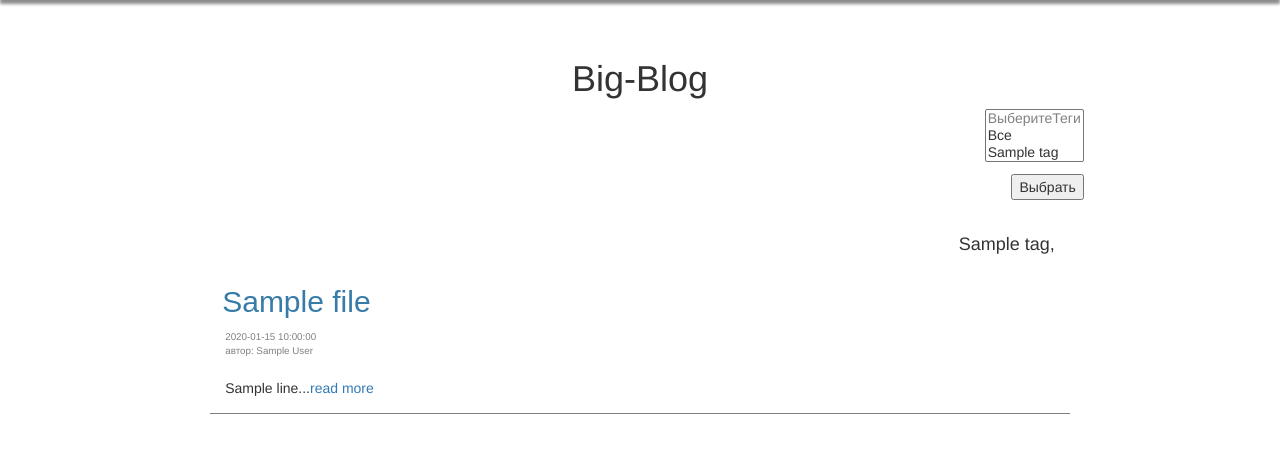
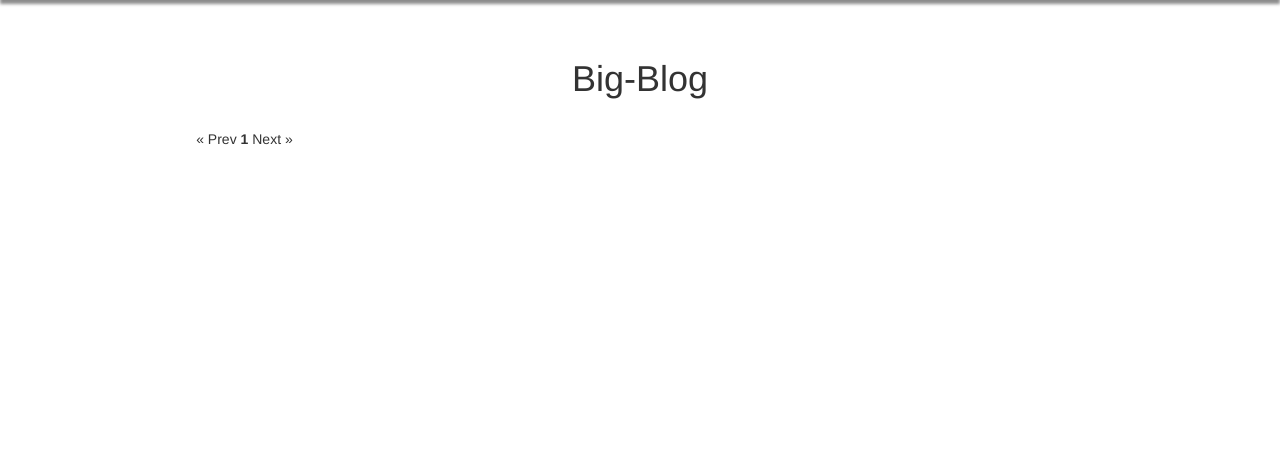
Before and after one commit to rrLero/git-blog, a Flask app: template templates/blog.html in a window 1280 px wide. Shown: the part 60-513 px from the top of the page. Run offline with Flask 2, Linux system fonts and the light colour scheme; the visitor is signed in with stand-in values (Sample User, id 1); the template is opened without the code that fills it: most values are stand-ins (such as "Sample title", 1, 10 or a date in 2020); some libraries are stand-ins or nearby versions.

Commit message:
Добавил, пагинацию - убрал сортировку по тегам (не нравится как сделана), поубирал ненужный код и вообще, немного оптимизировал

```diff
--- a/app.py
+++ b/app.py
@@ -3,6 +3,7 @@ from flask import Flask, render_template, request, session, flash, redirect, url
 import datetime
 import json
 import requests
+import math
 from datetime import timedelta
 from flask import make_response, request, current_app
 from functools import update_wrapper
@@ -84,7 +85,7 @@ def get_file(git_name, git_repository):
     f = open('static/%s.txt' % git_name, 'w')
     f.close()
     list_git_files = []
-    git_objects = requests.get('https://api.github.com/repos/%s/%s/contents/posts/' % (git_name, git_repository))
+    git_objects = requests.get('https://api.github.com/repos/%s/%s/contents/posts/' % (git_name, git_repository), auth=('rrlero', '7M7T9nHH'))
     git_objects = git_objects.json()
     if str(type(git_objects)) == "<class 'dict'>":
         session['logged_in'] = False
@@ -139,6 +140,74 @@ def test_string(test):
         return 'author', test[test.find('author:')+len('author:'):].strip()
 
 
+# Получение данных из файла, если такой есть
+def try_file(git_name):
+    f = open('static/%s.txt' % git_name)
+    temp = f.readline()
+    if temp:
+        file = sorted(json.loads(temp), key=lambda d: d['date'], reverse=True)
+        return file
+    else:
+        return False
+
+
+# Функция для получения списка тем из постов
+def get_tags(file):
+    tags = []
+    for i in file:
+        for j in i['tags']:
+            tags.append(j)
+    tags = list(set(tags))
+    return tags
+
+
+# Получение данных для пагинации исходя из количество постов на странице, количества постов, и текущей страницы
+class Pagination:
+    def __init__(self, per_page, page, count):
+        self.per_page = per_page
+        self.page = page
+        self.count = count
+        self.first_post = self.per_page * (self.page - 1)
+        self.last_post = self.per_page * (self.page - 1) + self.per_page - 1
+        if self.last_post >= count - 1:
+            self.last_post = count - 1
+        if self.first_post > 1:
+            self.has_prev = True
+        else:
+            self.has_prev = False
+        if self.page < math.ceil(self.count/self.per_page):
+            self.has_next = True
+        else:
+            self.has_next = False
+        if self.page > 1:
+            self.prev_num = page - 1
+        else:
+            self.prev_num = False
+        if self.page < math.ceil(self.count/self.per_page):
+            self.next_num = self.page + 1
+        else:
+            self.next_num = False
+
+    def first_post(self):
+        return self.first_post
+
+    def last_post(self):
+        return self.last_post
+
+    def has_prev(self):
+        return self.has_prev
+
+    def has_next(self):
+        return self.has_next
+pag = Pagination(3,3,7)
+print(pag.last_post)
+print(pag.first_post)
+print(pag.next_num)
+print(pag.prev_num)
+print(pag.has_prev)
+print(pag.has_next)
+
+
 # начальная страница
 @app.route('/index')
 @app.route('/')
@@ -175,37 +244,22 @@ def page_not_found(e):
     return render_template('not_found.html'), 404
 
 
-@app.route('/<git_name>/<git_repository_blog>/', methods=['GET', 'POST'])
-def blog(git_name, git_repository_blog, sort=None):
-    if request.method == 'GET':
-        sort = request.args.get('tag')
-        if sort == 'None':
-            sort = None
+@app.route('/<git_name>/<git_repository_blog>/<int:page>/')
+@app.route('/<git_name>/<git_repository_blog>/')
+def blog(git_name, git_repository_blog, page=1):
     session['logged_in'] = True
     # Если существует файл с данными то обращается к файлу если нет то берет с гита
-    f = open('static/%s.txt' % git_name)
-    temp = f.readline()
-    if temp:
-        file = sorted(json.loads(temp), key=lambda d: d['date'], reverse=True)
-    # Получаем список тегов для отфильтровки на странице
-        tags = []
-        for i in file:
-            for j in i['tags']:
-                tags.append(j)
-        tags = list(set(tags))
-        f.close()
+    if try_file(git_name):
+        file = try_file(git_name)
+        paginate = Pagination(3, page, len(file))
         return render_template('blog.html', git_name=git_name, git_repository_blog=git_repository_blog, file=file,
-                               tags=tags, sort=sort)
+                               paginate=paginate, page=page)
     else:
         file = get_file(git_name, git_repository_blog)
     if file:
-        # Получаем список тегов для отфильтровки на странице
-        tags = []
-        for i in file:
-            for j in i['tags']:
-                tags.append(j)
-        tags = list(set(tags))
-        return render_template('blog.html', git_name=git_name, git_repository_blog=git_repository_blog, file=file, tags=tags, sort=sort)
+        paginate = Pagination(3, page, len(file))
+        return render_template('blog.html', git_name=git_name, git_repository_blog=git_repository_blog, file=file,
+                               paginate=paginate, page=page)
     else:
         session['logged_in'] = False
         flash('No such name or repository or both')
@@ -213,12 +267,12 @@ def blog(git_name, git_repository_blog, sort=None):
 
 
 # берет конкретный пост и отображает его при нажатии на readmore
-@app.route('/<git_name>/<git_repository_blog>/post/<title>/')
-def post(git_name, git_repository_blog, title):
+@app.route('/<git_name>/<git_repository_blog>/<int:page>/post/<title>/')
+def post(git_name, git_repository_blog, title, page=1):
     f = open('static/%s.txt' % git_name)
     temp = f.readline()
     file = sorted(json.loads(temp), key=lambda d: d['date'], reverse=True)
-    return render_template('post.html', file=file, title=title, git_repository_blog=git_repository_blog, git_name=git_name)
+    return render_template('post.html', file=file, title=title, git_repository_blog=git_repository_blog, git_name=git_name, page=page)
 
 
 # Апи отдает данные с гита
--- a/templates/blog.html
+++ b/templates/blog.html
@@ -1,46 +1,24 @@
 {% extends "base.html" %}
 {% block body %}
-    <div align="right">
-        <form action="{{ url_for('blog' , git_name=git_name, git_repository_blog=git_repository_blog) }}" method="get">
-        <p><select size="3" multiple name="tag">
-        <option disabled>ВыберитеТеги</option>
-        <option value="None">Все</option>
-        {% for tag in tags %}
-        <option value="{{ tag }}" >{{ tag }}</option>
-        {% endfor %}
-        </select>
-        <p><input type="submit" value="Выбрать"></p>
-        </form>
-    </div>
 
-
+<div class=pagination>
+{% if paginate.has_prev -%}<a href="{{ url_for('blog', git_name=git_name, git_repository_blog=git_repository_blog,
+    page = paginate.prev_num )}}">&laquo; Prev</a>{%- else -%}<span class=disabled>&laquo; Prev</span>{% endif %}{#
+  #} <strong>{{ paginate.page }}</strong> {#
+  #}
+{% if paginate.has_next %}<a href="{{ url_for('blog', git_name=git_name, git_repository_blog=git_repository_blog,
+    page = paginate.next_num )}}">Next &raquo;</a>{% else %}<span class=disabled>Next &raquo;</span>{% endif %}
+</div>
 <ul class=entries>
-{% for el in file %}
-    {% if sort  %}
-    {% if sort in el['tags'] %}
+{% for i in range(paginate.first_post, paginate.last_post+1) %}
       <li>
-          <h4 align="right"> {% for tag in el['tags'] %} {{ tag }} {% endfor %}</h4>
-          <h2 class="entres-h2">{{ el['title'] }} </h2>
-          <div class="date"> {{ el['date'] }}</div>
-          <div class="date"> автор: {{ el['author'] }}</div>
-
-             <br>{{el['text'][0][0:75]}}...<a href="{{ url_for('post', git_name=git_name, git_repository_blog=git_repository_blog, title=el['title']) }}">read more</a>
-
+          <h4 align="right"> {% for tag in file[i]['tags'] %} {{ tag }} {% endfor %}</h4>
+          <h2 class="entres-h2">{{ file[i]['title'] }} </h2>
+          <div class="date"> {{ file[i]['date'] }}</div>
+          <div class="date"> автор: {{ file[i]['author'] }}</div>
+             <br>{{file[i]['text'][0][0:75]}}...<a href="{{ url_for('post', git_name=git_name, git_repository_blog=git_repository_blog, title=file[i]['title'], page=page  )}}">read more</a>
           <div style="clear:both;"></div>
       </li>
-    {% endif %}
-    {% else %}
-          <li>
-          <h4 align="right"> {% for tag in el['tags'] %} {{ tag }}, {% endfor %}</h4>
-          <h2 class="entres-h2">{{ el['title'] }} </h2>
-          <div class="date"> {{ el['date'] }}</div>
-          <div class="date"> автор: {{ el['author'] }}</div>
-             <br>{{el['text'][0][0:75]}}...<a href="{{ url_for('post', git_name=git_name, git_repository_blog=git_repository_blog, title=el['title']) }}">read more</a>
-          <div style="clear:both;"></div>
-      </li>
-    {% endif %}
 {% endfor %}
-
 </ul>
-
 {% endblock %}
--- a/templates/post.html
+++ b/templates/post.html
@@ -16,5 +16,5 @@
     {% endif %}
 {% endfor %}
 </ul>
-<a href="{{ url_for('blog' , git_name=git_name, git_repository_blog=git_repository_blog) }}">Назад</a>
+<a href="{{ url_for('blog' , git_name=git_name, git_repository_blog=git_repository_blog, page=page) }}">Назад</a>
 {% endblock %}
```
